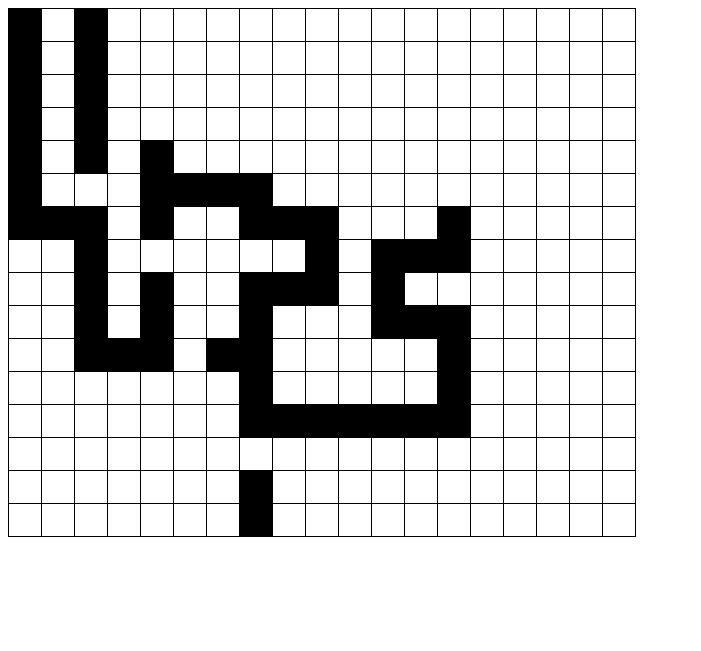
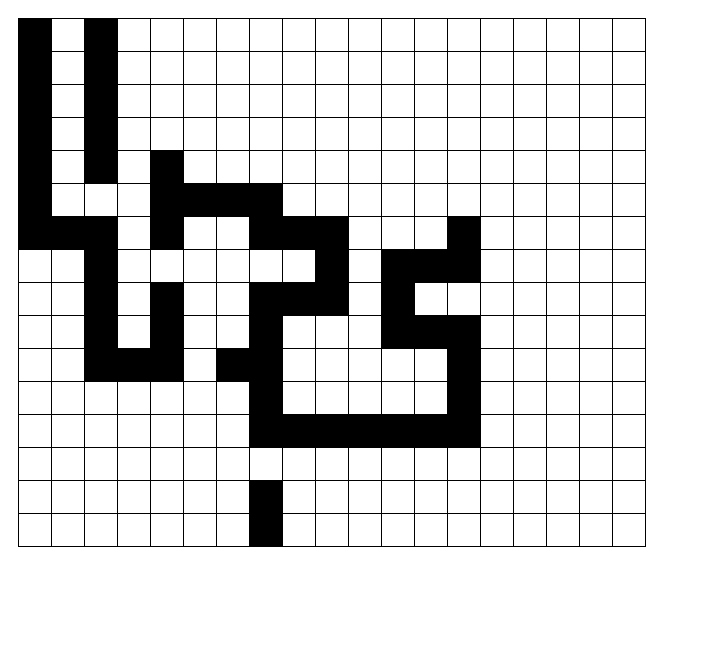
Before and after one commit to jaz303/gridworld, a website: page demo/index.htm in a window 1280 px wide. Shown: the whole page, without its empty margins (0-701 px from the left). Drawn offline with Linux system fonts and the light colour scheme.

Commit message:
update demo

```diff
--- a/demo/index.htm
+++ b/demo/index.htm
@@ -30,7 +30,11 @@
 
         var canvas = document.getElementById('canvas');
         var world = new GridWorld(canvas, map[0].length, map.length, {
-          drawBorder: true,
+          padding       : {top: 10, left: 10, right: 10, bottom: 60},
+          cellSize      : 32,
+          cellSpacing   : 1,
+          resizeCanvas  : true,
+          drawBorder    : true,
           onclick: function(node) {
             console.log("you clicked on node: " + node);
           }
```
